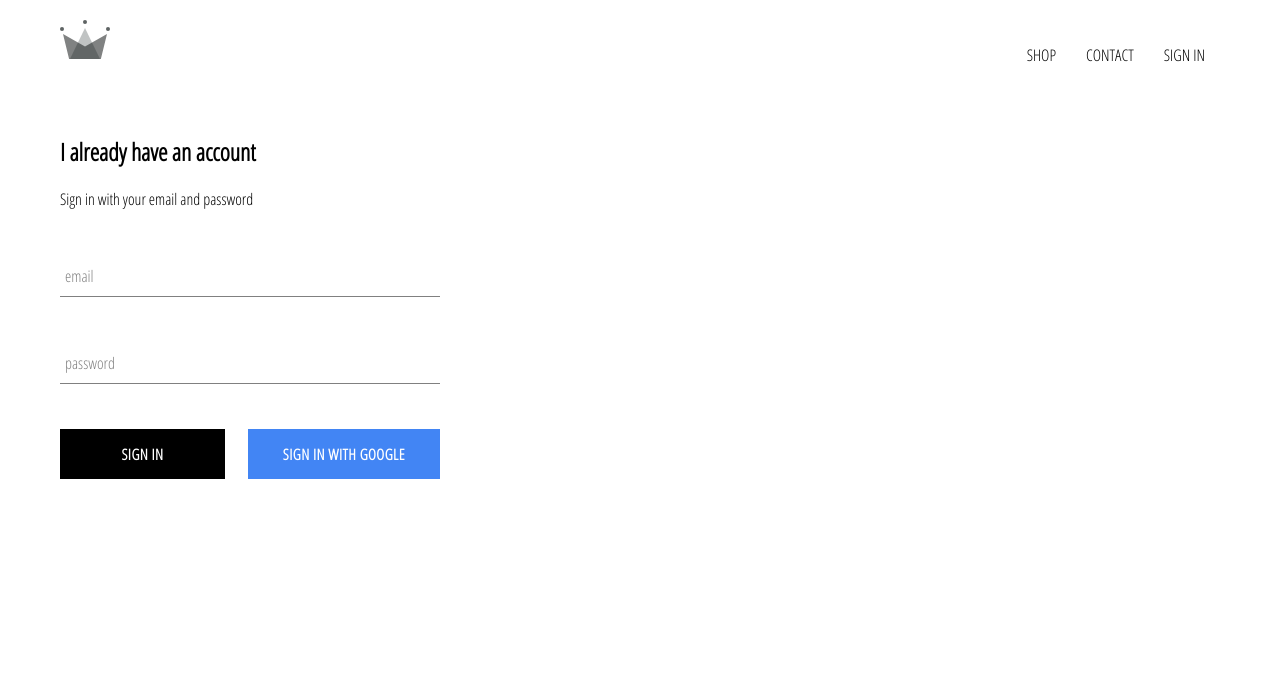
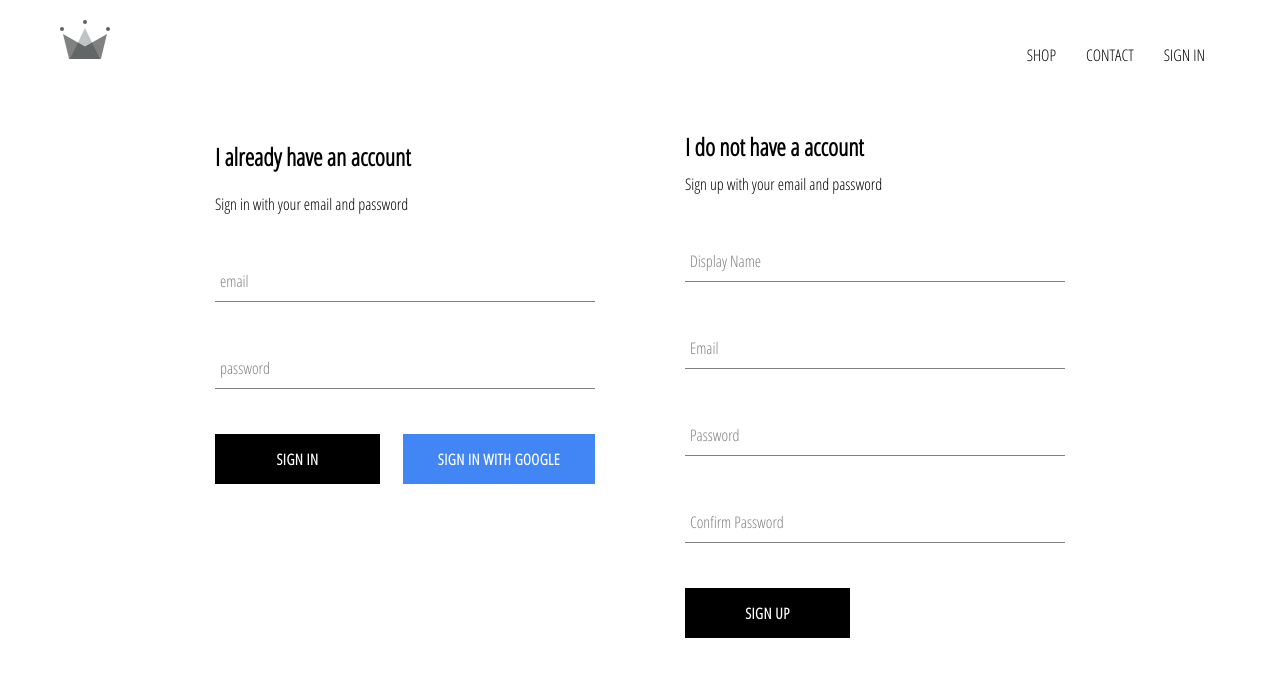
Before and after one commit to chronoflame78/flare-shop, a React (Create React App) app: page /signin in a window 1280 px wide. Shown: the top 676 px of the page. Built offline with nearby package versions, Linux system fonts and the light colour scheme; no server answers.

Commit message:
update sign up

```diff
--- a/src/App.js
+++ b/src/App.js
@@ -46,6 +46,7 @@ class App extends React.Component {
 
 
   render(){
+    console.log(this.state.currentUser);
     return (
       <div>
         <Header currentUser={this.state.currentUser}/>
--- a/src/components/sign-in/sign-in.component.jsx
+++ b/src/components/sign-in/sign-in.component.jsx
@@ -4,7 +4,7 @@ import FormInput from "../form-input/form-input.component";
 
 import CustomButton from "../custom-button/custom-button.component";
 
-import { signInWithGoogle } from "../../firebase/firebase.utils";
+import { auth, signInWithGoogle } from "../../firebase/firebase.utils";
 
 import "./sign-in.styles.scss";
 
@@ -18,10 +18,19 @@ class SignIn extends React.Component {
     };
   }
 
-  handleSubmit = (event) => {
+  handleSubmit = async (event) => {
     event.preventDefault();
 
-    this.setState({ email: "", password: "" });
+    const { email, password } = this.state;
+
+    try{
+      await auth.signInWithEmailAndPassword(email, password);
+      this.setState({ email: "", password: "" });
+    } catch (e) {
+      console.log(e);
+    }
+
+
   };
 
   handleChange = (event) => {
@@ -59,7 +68,7 @@ class SignIn extends React.Component {
             <CustomButton type="submit" value="Submit Form">
               Sign in
             </CustomButton>
-            <CustomButton onClick={signInWithGoogle} isGoogleSignIn>
+            <CustomButton type="button" onClick={signInWithGoogle} isGoogleSignIn>
               {" "}
               Sign in with Google{" "}
             </CustomButton>
--- a/src/pages/sign-in-and-sign-up/sign-in-and-sign-up.component.jsx
+++ b/src/pages/sign-in-and-sign-up/sign-in-and-sign-up.component.jsx
@@ -3,10 +3,12 @@ import React from 'react';
 import './sign-in-and-sign-up.styles.scss';
 
 import SignIn from '../../components/sign-in/sign-in.component';
+import SignUp from '../../components/sign-up/sign-up.components';
 
 const SignInAndSignUp = () => (
     <div className="sign-in-and-sign-up">
         <SignIn/>
+        <SignUp/>
     </div>
 )
 
--- a/src/pages/sign-in-and-sign-up/sign-in-and-sign-up.styles.scss
+++ b/src/pages/sign-in-and-sign-up/sign-in-and-sign-up.styles.scss
@@ -0,0 +1,6 @@
+.sign-in-and-sign-up{
+    width: 850px;
+    display: flex;
+    justify-content: space-between;
+    margin: 30px auto;
+}
```
